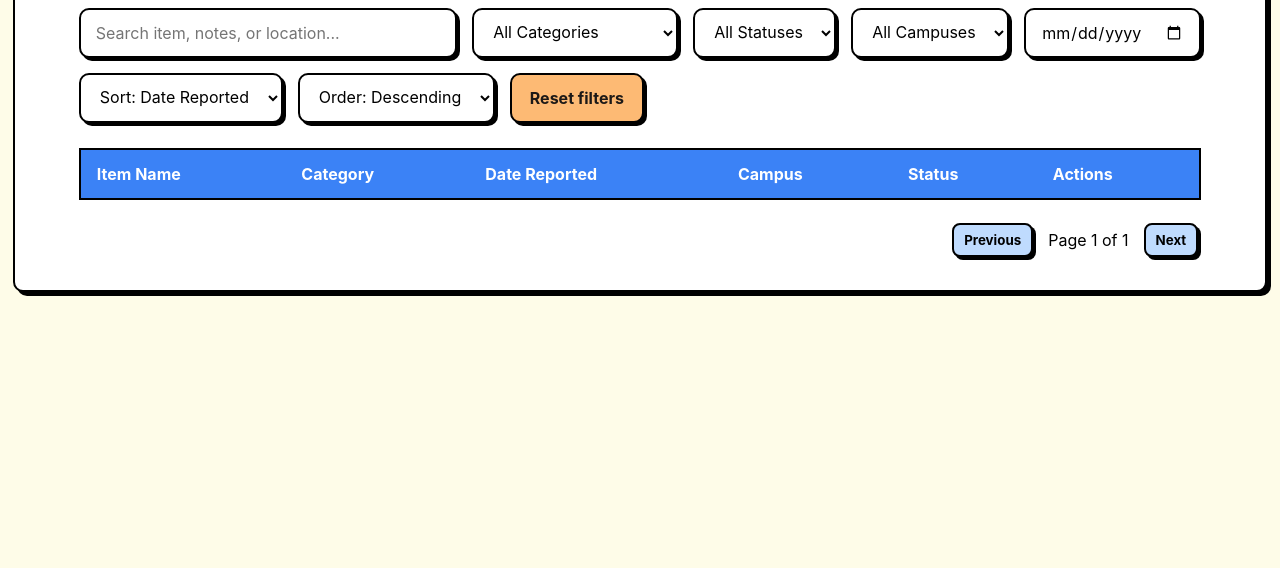
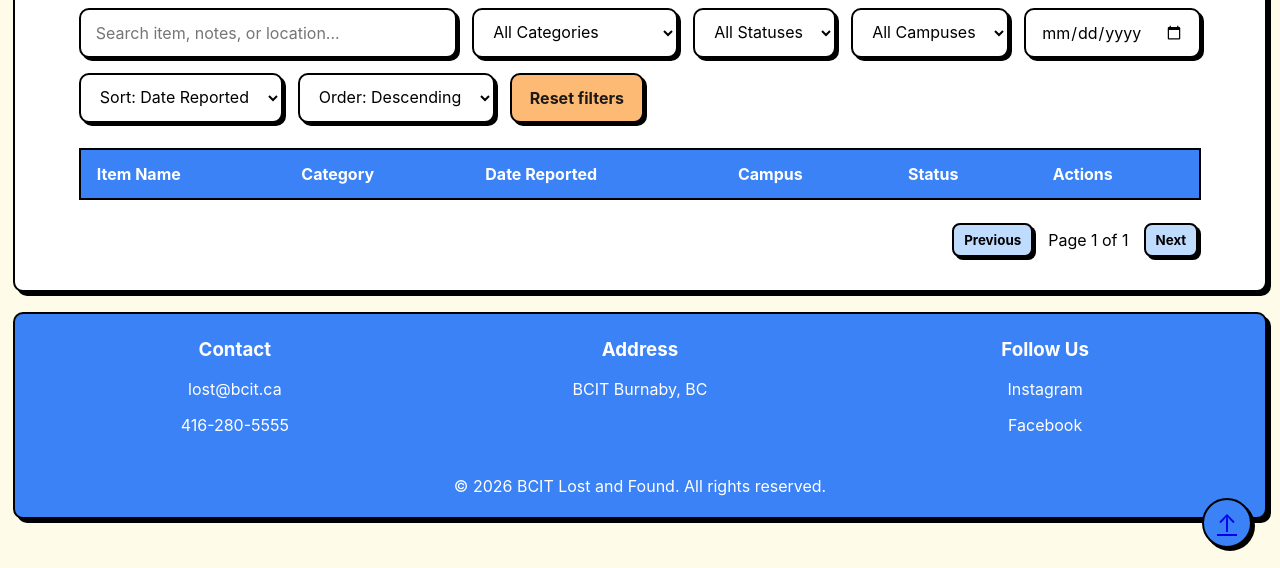
Before and after one commit to pauldidenko/ACIT_2911_Project, a website: page project_web/catalog.html in a window 1280 px wide. Shown: the part 232-800 px from the top of the page. Drawn offline with Linux system fonts and the light colour scheme; no server answers; files whose address does not match are found by name.

Commit message:
Update catalog and style

```diff
--- a/project_web/catalog.html
+++ b/project_web/catalog.html
@@ -101,4 +101,31 @@
 
     <script src="./js/catalog.js"></script>
 </body>
+
+<!-- Footer -->
+    <div class="i-btn">
+        <a href="#" class="circle-btn">↑</a>
+    </div>
+
+    <footer class="footer">
+        <div class="footer-left">
+            <h3>Contact</h3>
+            <p><a href="mailto:lost@bcit.ca">lost@bcit.ca</a></p>
+            <p>416-280-5555</p>
+        </div>
+
+        <div class="footer-center">
+            <h3>Address</h3>
+            <p><a href="https://www.bcit.ca/">BCIT Burnaby, BC</a></p>
+        </div>
+
+        <div class="footer-right">
+            <h3>Follow Us</h3>
+            <p><a href="https://www.instagram.com/bcitlostandfound/">Instagram</a></p>
+            <p><a href="https://www.facebook.com/bcitlostandfound/">Facebook</a></p>
+        </div>
+            <p class="copyright">&copy; 2026 BCIT Lost and Found. All rights reserved.</p>
+    </footer>
+
+    <!-- focus effect -->
 </html>
--- a/project_web/css_file/add-item.css
+++ b/project_web/css_file/add-item.css
@@ -10,7 +10,7 @@
 
 /* ========= Success / error banner (filled by JS) ========= */
 .page-banner {
-    max-width: 99%;
+    max-width: 98%;
     margin: 8px auto;
     padding: 14px 18px;
     border-radius: 10px;
@@ -30,7 +30,7 @@
 }
 
 .lost-hero {
-    max-width: 99%;
+    max-width: 98%;
     min-height: 120px;
     margin: 5px auto;
     padding: 30px clamp(30px, 5vw, 80px);
@@ -59,7 +59,7 @@
 
 /* ========= Form card ========= */
 .add-item-section {
-    max-width: 99%;
+    max-width: 98%;
     margin: 5px auto 20px auto;
     padding: 30px clamp(20px, 5vw, 80px);
 
--- a/project_web/css_file/style.css
+++ b/project_web/css_file/style.css
@@ -214,3 +214,32 @@ body {
     text-align: center;
     margin-top: 20px;
 }
+
+/* ========= lower right button ========= */
+.i-btn {
+    position: fixed;
+    right: 28px;
+    bottom: 20px;
+
+    width: 50px;
+    height: 50px;
+    border-radius: 50%;
+
+    background-color: #3b82f6;
+    color: white;
+    border: 2px solid black;
+
+    display: flex;
+    align-items: center;
+    justify-content: center;
+
+    text-decoration: none;
+    font-size: 24px;
+    cursor: pointer;
+    box-shadow: 3px 3px 0px #000000;
+}
+
+.i-btn:hover {
+    background-color: white;
+    color: black;
+}
```
Also changed, not shown: project_web/add-item.html (+22 -5 lines), project_web/index.html (+4 -0 lines).
